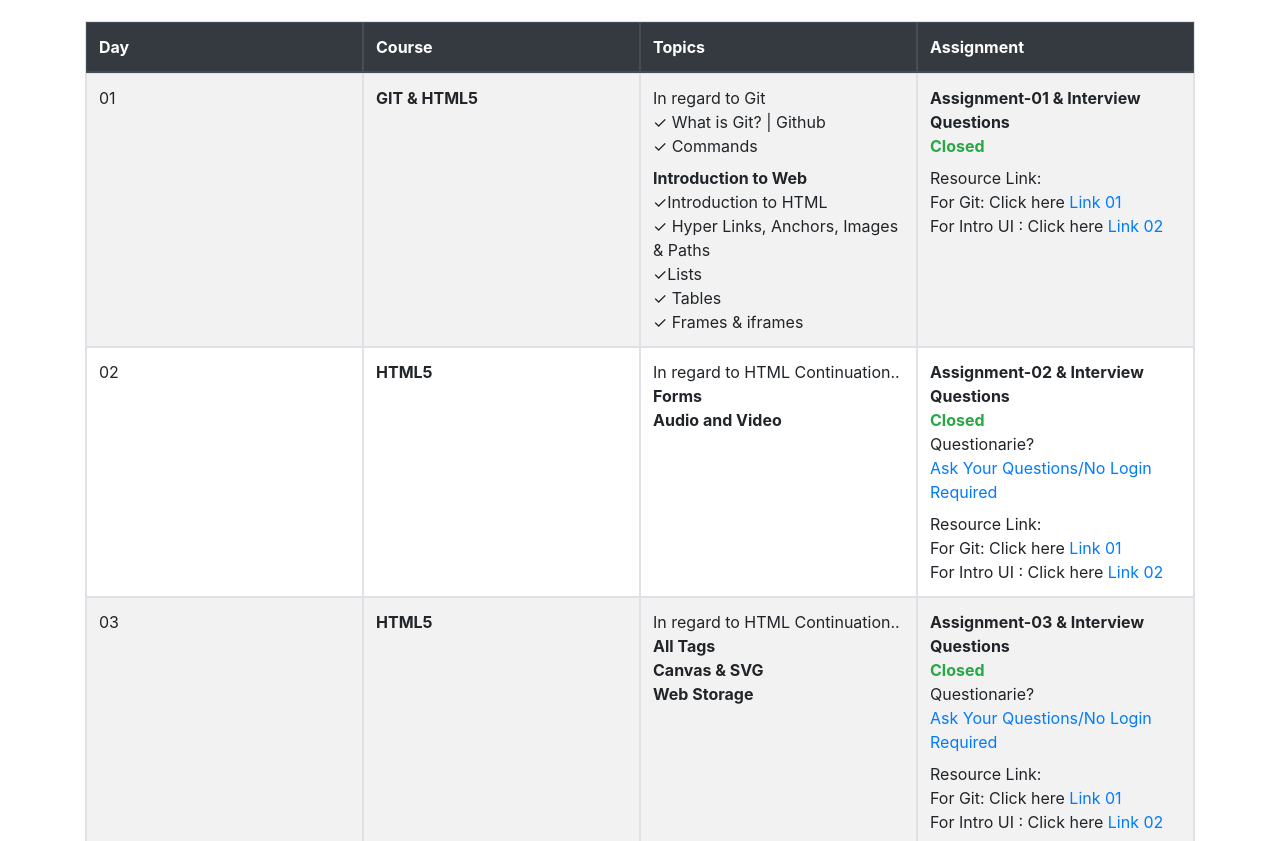
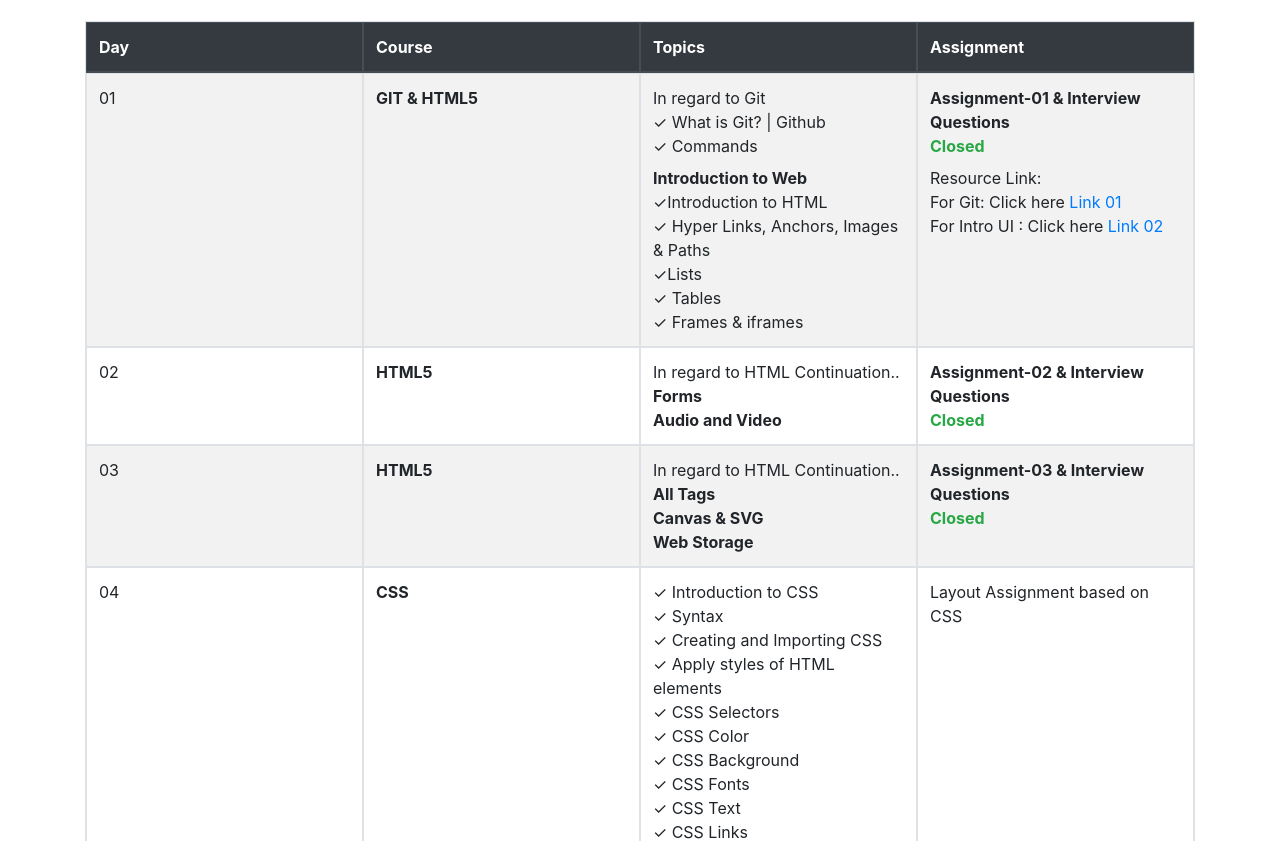
Before and after one commit to Johnnytrainer/apskills, a plain HTML site: page index.html in a window 1280 px wide. Shown: the part 108-949 px from the top of the page. Drawn offline with nearby package versions, Linux system fonts and the light colour scheme.

Commit message:
Update index.html

```diff
--- a/index.html
+++ b/index.html
@@ -93,14 +93,7 @@ Audio and Video </div>
             <div><strong> Assignment-02 & Interview Questions </strong> </div>
  <div><strong class="text-success"> Closed </strong></div>
 
-              <div> Questionarie? </div>
-<div> <a href="https://docs.google.com/forms/d/e/1FAIpQLSfvSnYB5rYdW9tWEV9gXSRlJv5zXap9RyXBdNaOHGRHWkaaUw/viewform" target="_blank"> Ask Your Questions/No Login Required </a></div>
 
-
-
-<div class="mt-2">Resource Link: </div>
-<div> For Git: Click here <a href="https://lnkd.in/fmW64tz" target="_blank"> Link 01 </a> </div>
-<div> For Intro UI : Click here <a href="https://lnkd.in/fQrMsZC" target="_blank"> Link 02 </a> </div>
 
 
 
@@ -128,14 +121,7 @@ Audio and Video </div>
           <div><strong> Assignment-03 & Interview Questions </strong> </div>
  <div><strong class="text-success"> Closed </strong></div>
 
-              <div> Questionarie? </div>
-<div> <a href="https://docs.google.com/forms/d/e/1FAIpQLSfvSnYB5rYdW9tWEV9gXSRlJv5zXap9RyXBdNaOHGRHWkaaUw/viewform" target="_blank"> Ask Your Questions/No Login Required </a></div>
 
-
-
-<div class="mt-2">Resource Link: </div>
-<div> For Git: Click here <a href="https://lnkd.in/fmW64tz" target="_blank"> Link 01 </a> </div>
-<div> For Intro UI : Click here <a href="https://lnkd.in/fQrMsZC" target="_blank"> Link 02 </a> </div>
 
 
 
```
